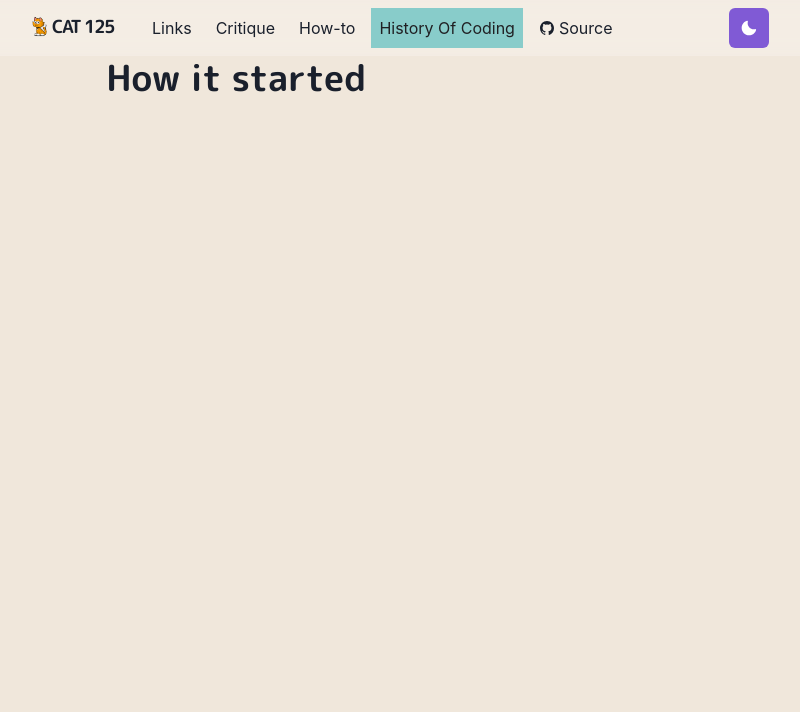
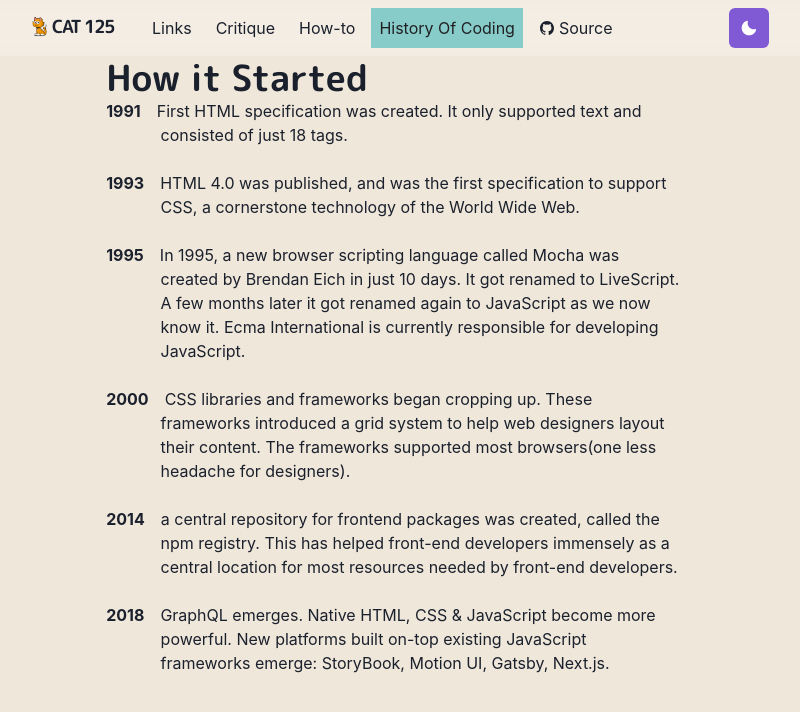
Before and after one commit to huyiscool/websitetest, a Next.js app: page /history in a window 1280 px wide. Shown: the top 712 px of the page, without its empty margins (247-1047 px from the left). Built offline with nearby package versions, Linux system fonts and the light colour scheme.

Commit message:
history of coding done

```diff
--- a/pages/critique.js
+++ b/pages/critique.js
@@ -10,6 +10,7 @@
                 <Heading>
                  Critique
                 </Heading>
+	<Section delay ={0.1}>
 	<SimpleGrid columns={[1, 1, 2]} gap={6}>
 	 <GridItem title="www.webdesignerdepot.com" thumbnail={critique} href="https://www.webdesignerdepot.com/2016/05/9-reasons-hand-coding-always-beats-site-builders/
 "/>
@@ -32,6 +33,7 @@
 Non-written element - code
 
 	</Paragraph>
+	</Section>
         </Container>
 
 )
--- a/pages/history.js
+++ b/pages/history.js
@@ -2,12 +2,63 @@
 import Section from '../components/section'
 import Layout from '../components/layouts/article'
 import { WorkGridItem } from '../components/grid-item'
+import { BioSection, BioYear } from '../components/bio'
 
 const History = () => (
 	<Container>
-		<Heading>
-		 How it started
+		<Heading as="h3" variant="page-title">
+		 How it Started
 		</Heading>
+
+
+		<Section delay={0.1}>
+		 <BioSection>
+			<BioYear>1991</BioYear>
+			First HTML specification was created. It only supported text and consisted of just 18 tags.
+		 </BioSection>
+		</Section>
+
+		  <Section delay={0.2}>
+                 <BioSection>
+                        <BioYear>1993</BioYear>
+                        HTML 4.0 was published, and was the first specification to support CSS, a cornerstone technology of the World Wide Web.
+                 </BioSection>
+                </Section>
+
+
+		 <Section delay={0.3}>
+                 <BioSection>
+                        <BioYear>1995</BioYear>
+                       In 1995, a new browser scripting language called Mocha was created by Brendan Eich in just 10 days. It got renamed to LiveScript. A few months later it got renamed again to JavaScript as we now know it. Ecma International is currently responsible for developing JavaScript.
+                 </BioSection>
+                </Section>
+
+
+		<Section delay={0.4}>
+                 <BioSection>
+                        <BioYear>2000</BioYear>
+                        CSS libraries and frameworks began cropping up. These frameworks introduced a grid system to help web designers layout their content. The frameworks supported most browsers(one less headache for designers).
+                 </BioSection>
+                </Section>
+
+
+		<Section delay={0.5}>
+                 <BioSection>
+                        <BioYear>2014</BioYear>
+                        a central repository for frontend packages was created, called the npm registry. This has helped front-end developers immensely as a central location for most resources needed by front-end developers.
+                 </BioSection>
+                </Section>
+
+
+                <Section delay={0.6}>
+                 <BioSection>
+                        <BioYear>2018</BioYear>
+                        GraphQL emerges. Native HTML, CSS & JavaScript become more powerful. New platforms built on-top existing JavaScript frameworks emerge: StoryBook, Motion UI, Gatsby, Next.js.
+                 </BioSection>
+                </Section>
+
+
+
 	</Container>
 
 )
--- a/pages/index.js
+++ b/pages/index.js
@@ -48,7 +48,7 @@
           About me
          </Heading>
          <Paragraph>
-          Hi! My name is Huy Truong, currently a junior at , and working towards a Computer Science degree! The reason I chose to make this site was to build my own knowledge of front-end programming and hopefully provide some useful resources for others to start too!
+          Hi! My name is Huy Truong, currently a junior at UCSD, and working towards a Computer Science degree! The reason I chose to make this site was to build my own knowledge of front-end programming and hopefully provide some useful resources for others to start too!
 
         </Paragraph>
 	</Section>
```
